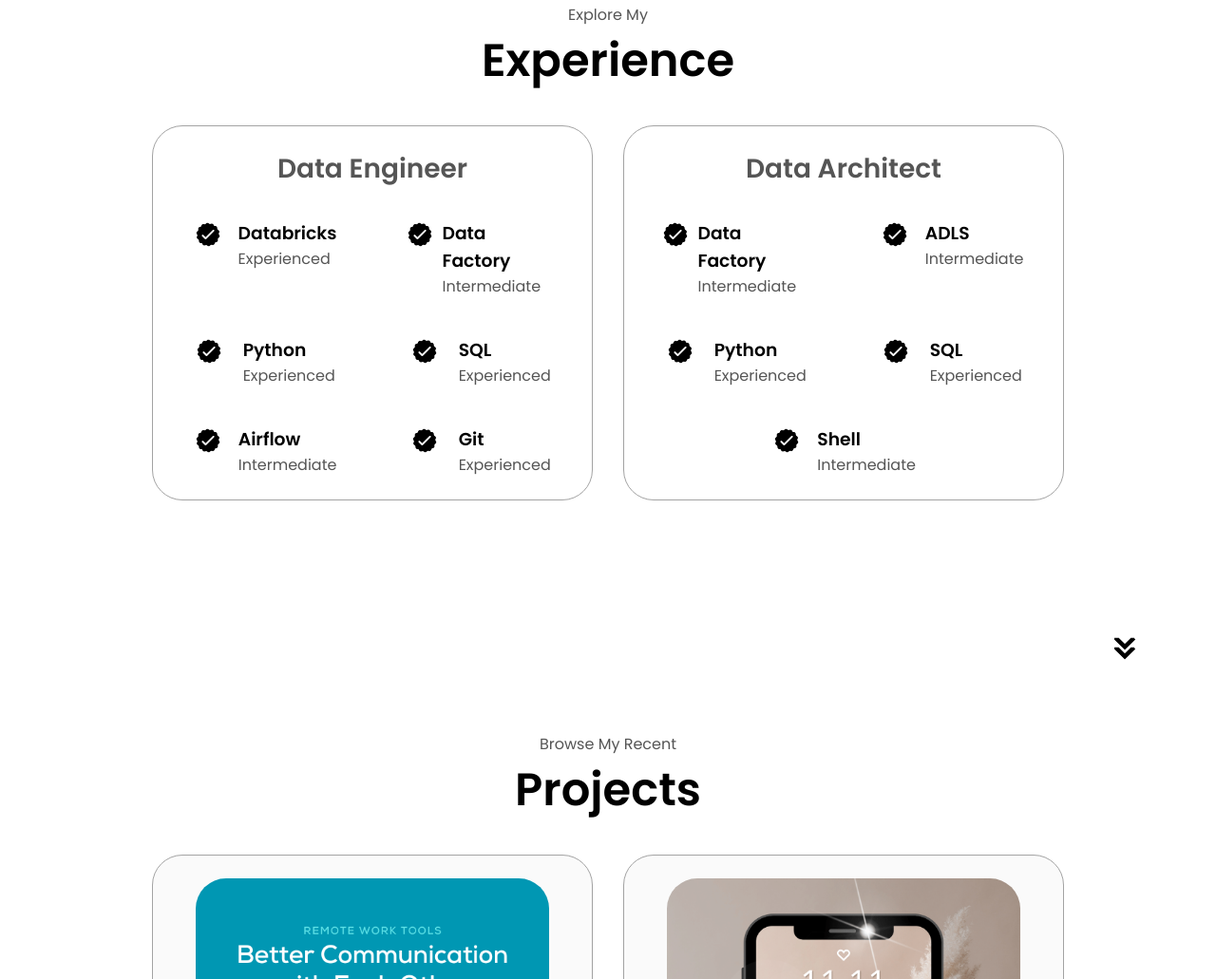
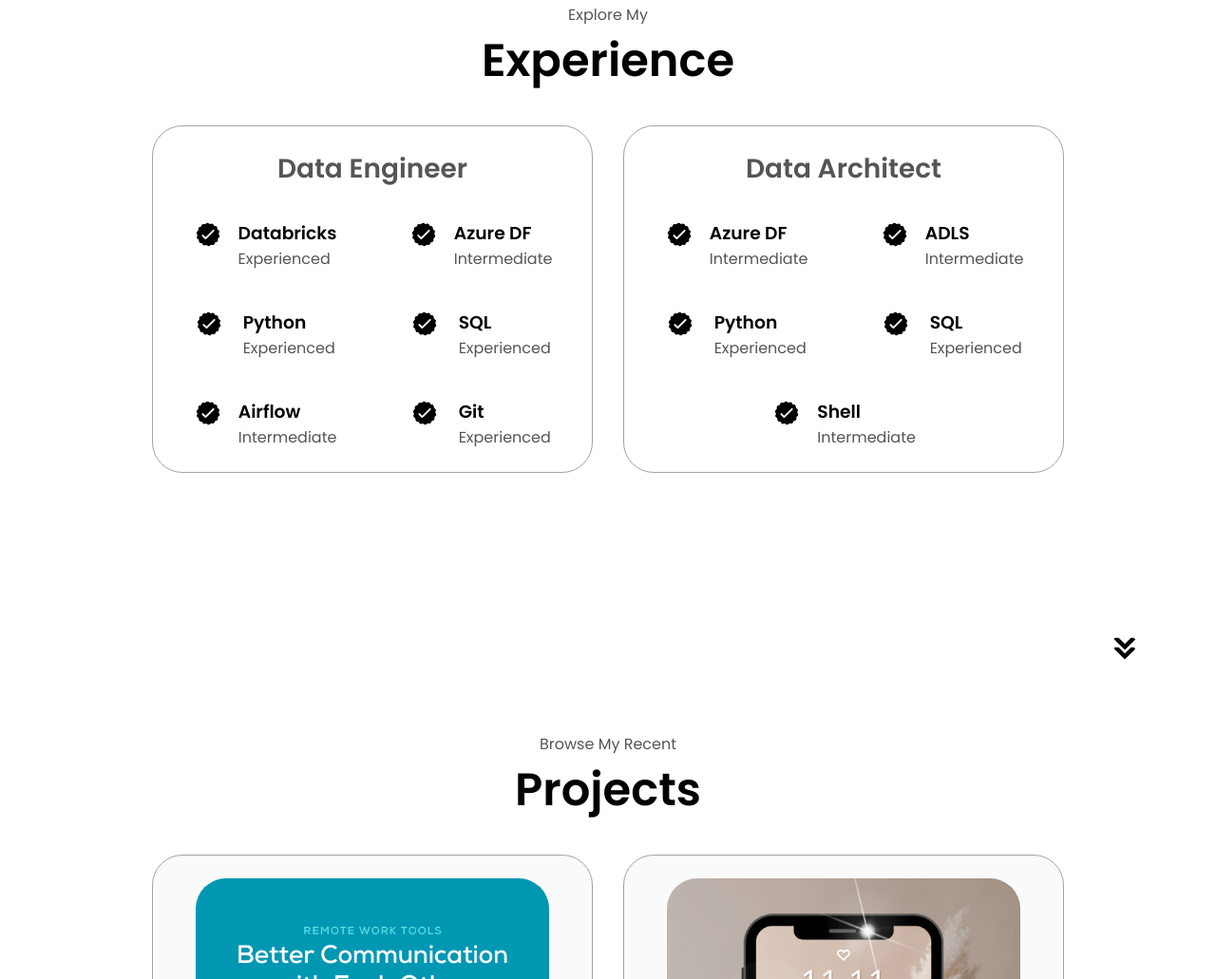
Before and after one commit to JmPinoR98/portfolio-webpage, a plain HTML site: page index.html in a window 1280 px wide. Shown: the part 1693-2724 px from the top of the page at 95% size. Drawn offline with Linux system fonts and the light colour scheme.

Commit message:
Se modifica la experiencia
Se arregla la identacion en el codigo para estar mas limpio y se cambia de Data Factory a Azure DF

```diff
--- a/index.html
+++ b/index.html
@@ -151,7 +151,7 @@
                                 class="icon"
                             />
                             <div>
-                            <h3>Data Factory</h3>
+                                <h3>Azure DF</h3>
                                 <p>Intermediate</p>
                             </div>
                         </article>
@@ -211,7 +211,7 @@
                                 class="icon"
                             />
                             <div>
-                                <h3>Data Factory</h3>
+                                <h3>Azure DF</h3>
                                 <p>Intermediate</p>
                             </div>
                         </article>
```
Lines whose indentation alone changed are shown as unchanged.
